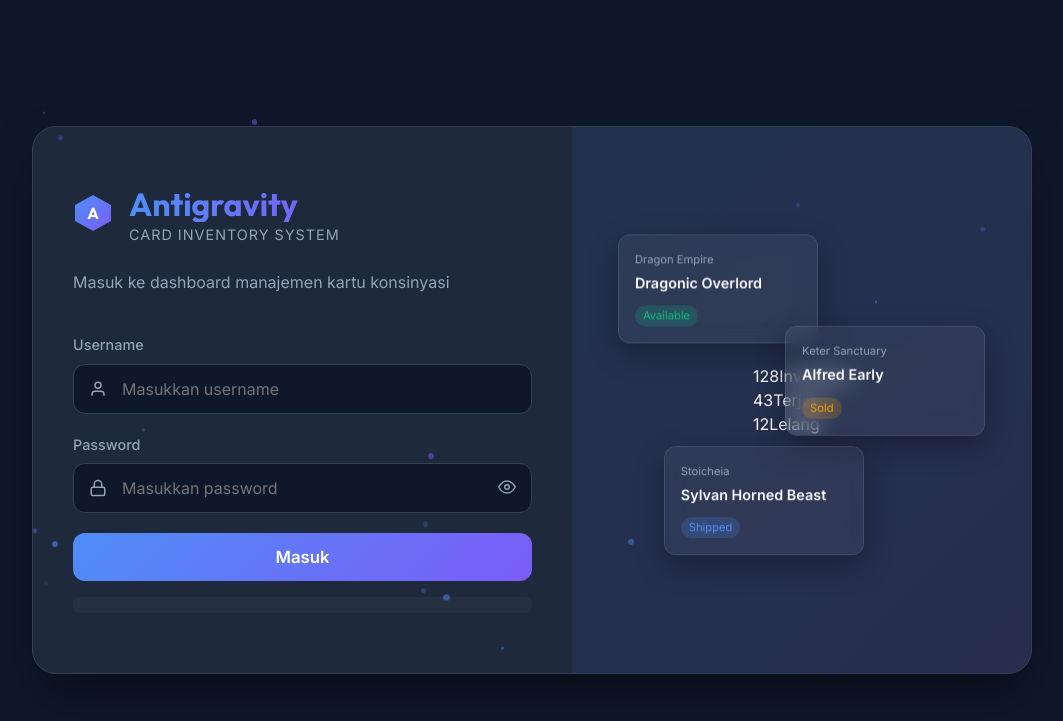
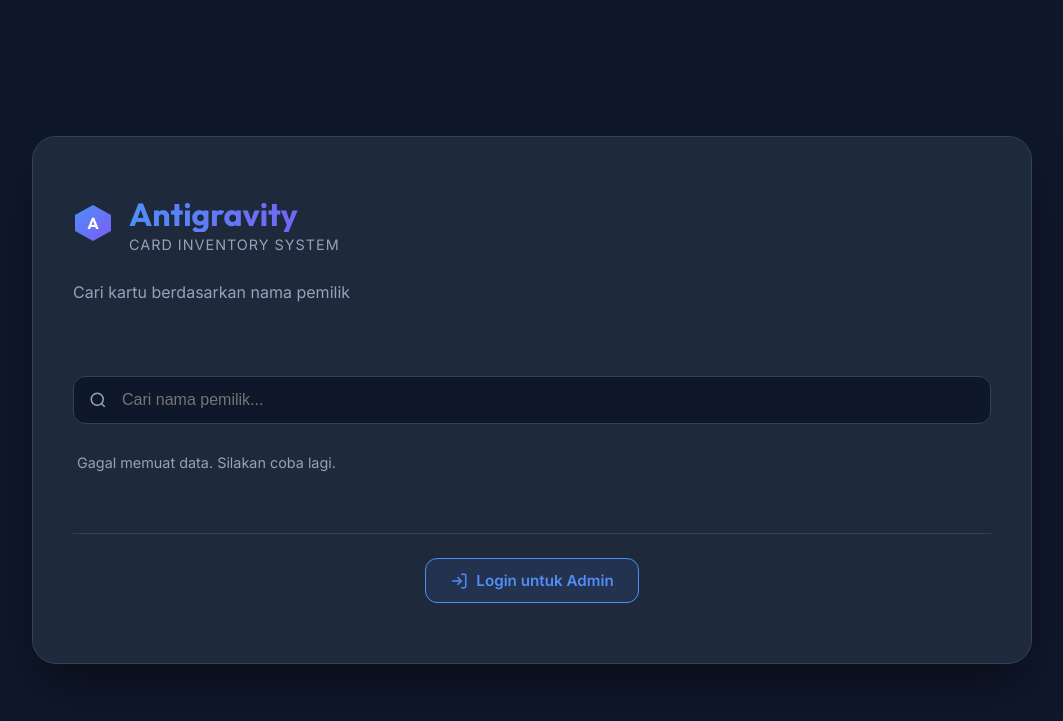
Before and after one commit to Alya-wife/AuctionVG, a PHP site: page / in a window 1280 px wide. Shown: the top 721 px of the page, without its empty margins (108-1171 px from the left). Run offline with PHP 8.4, Linux system fonts and the light colour scheme.

Commit message:
Add files via upload

```diff
--- a/assets/css/style.css
+++ b/assets/css/style.css
@@ -784,31 +784,94 @@ h1, h2, h3, h4, h5, h6 {
   font-size: 0.9rem;
 }
 
-/* Animations for login right side */
-.floating-card {
+/* Public Search Section */
+.public-search-section {
+  margin-top: 32px;
+  margin-bottom: 24px;
+}
+
+.search-box-public {
+  position: relative;
+  display: flex;
+  align-items: center;
+  margin-bottom: 24px;
+}
+
+.search-box-public svg {
   position: absolute;
-  background: rgba(255,255,255,0.05);
-  backdrop-filter: blur(10px);
-  border: 1px solid rgba(255,255,255,0.1);
+  left: 16px;
+  color: var(--text-muted);
+}
+
+.search-box-public input {
+  width: 100%;
+  background: var(--bg-dark);
+  border: 1px solid var(--border-color);
+  padding: 14px 16px 14px 48px;
+  border-radius: var(--radius-md);
+  color: var(--text-main);
+  font-size: 1rem;
+}
+
+.search-box-public input:focus {
+  border-color: var(--primary);
+  outline: none;
+}
+
+.public-owner-results {
+  display: flex;
+  flex-direction: column;
+  gap: 12px;
+  max-height: 400px;
+  overflow-y: auto;
+  padding: 4px;
+}
+
+.public-owner-card {
+  background: var(--bg-dark);
+  border: 1px solid var(--border-color);
+  border-radius: var(--radius-md);
   padding: 16px;
+  display: flex;
+  align-items: center;
+  gap: 16px;
+  cursor: pointer;
+  transition: all 0.2s;
+}
+
+.public-owner-card:hover {
+  background: rgba(79, 142, 247, 0.05);
+  border-color: var(--primary);
+  transform: translateX(4px);
+}
+
+/* Login Link Section */
+.login-link-section {
+  margin-top: 32px;
+  padding-top: 24px;
+  border-top: 1px solid var(--border-color);
+  display: flex;
+  justify-content: center;
+}
+
+.btn-show-login {
+  display: flex;
+  align-items: center;
+  gap: 8px;
+  padding: 12px 24px;
+  background: rgba(79, 142, 247, 0.1);
+  border: 1px solid var(--primary);
+  color: var(--primary);
   border-radius: var(--radius-md);
-  width: 200px;
-  box-shadow: 0 10px 30px rgba(0,0,0,0.3);
-  animation: float 6s ease-in-out infinite;
+  font-weight: 600;
+  font-size: 0.95rem;
+  transition: all 0.2s;
 }
-.card-1 { top: 20%; left: 10%; animation-delay: 0s; }
-.card-2 { top: 40%; right: 10%; animation-delay: -2s; }
-.card-3 { bottom: 20%; left: 20%; animation-delay: -4s; }
-@keyframes float {
-  0%, 100% { transform: translateY(0); }
-  50% { transform: translateY(-20px); }
+
+.btn-show-login:hover {
+  background: rgba(79, 142, 247, 0.2);
+  transform: translateY(-2px);
 }
-.fc-nation { font-size: 0.7rem; color: var(--text-muted); margin-bottom: 4px; }
-.fc-name { font-weight: 600; font-size: 0.9rem; margin-bottom: 8px; }
-.fc-status { display: inline-block; padding: 2px 8px; border-radius: 12px; font-size: 0.7rem; }
-.fc-status.available { background: rgba(16, 185, 129, 0.2); color: var(--status-available); }
-.fc-status.sold { background: rgba(245, 158, 11, 0.2); color: var(--status-sold); }
-.fc-status.shipped { background: rgba(79, 142, 247, 0.2); color: var(--status-shipped); }
 
 /* Banner / Promo */
 .promo-banner-area {
@@ -1127,6 +1190,8 @@ h1, h2, h3, h4, h5, h6 {
   .login-right { display: none; }
   .login-card { padding: 40px 24px; }
 
+  .public-owner-results { max-height: 300px; }
+
   .auction-grid { grid-template-columns: 1fr; }
 }
 
--- /dev/null
+++ b/assets/js/index.js
@@ -0,0 +1,210 @@
+let inventoryData = [];
+
+document.addEventListener('DOMContentLoaded', () => {
+    loadPublicOwners();
+    initPublicSearch();
+    initLoginModal();
+    initModals();
+});
+
+// Load data for public search
+async function loadPublicOwners() {
+    try {
+        inventoryData = await API.request('getInventory');
+        renderPublicOwners();
+    } catch(e) {
+        document.getElementById('publicOwnerResults').innerHTML =
+            '<p class="empty-msg">Gagal memuat data. Silakan coba lagi.</p>';
+    }
+}
+
+// Init public search functionality
+function initPublicSearch() {
+    document.getElementById('publicOwnerSearch').addEventListener('input', renderPublicOwners);
+}
+
+// Render owner list for public search
+function renderPublicOwners() {
+    const search = document.getElementById('publicOwnerSearch').value.toLowerCase().trim();
+
+    const map = {};
+    inventoryData.forEach(card => {
+        if (!map[card.owner]) {
+            map[card.owner] = {
+                name: card.owner,
+                total: 0,
+                available: 0,
+                sold: 0,
+                shipment: 0,
+                payment: 0,
+                completed: 0,
+                cards: []
+            };
+        }
+        const o = map[card.owner];
+        o.total++;
+        o.cards.push(card);
+        if (['Available','Auction'].includes(card.status)) o.available++;
+        if (card.status === 'Sold') o.sold++;
+        if (card.status === 'Waiting Shipment') o.shipment++;
+        if (card.status === 'Waiting Payment') o.payment++;
+        if (card.status === 'Completed') o.completed++;
+    });
+
+    let owners = Object.values(map);
+
+    // Only filter if there's search input
+    if (search) {
+        owners = owners.filter(o => o.name.toLowerCase().includes(search));
+    }
+
+    const container = document.getElementById('publicOwnerResults');
+
+    if (!owners.length && search) {
+        container.innerHTML = '<p class="empty-msg">Tidak ada pemilik ditemukan dengan nama tersebut.</p>';
+        return;
+    }
+
+    if (!owners.length && !search) {
+        container.innerHTML = '<p class="empty-msg">Ketik nama pemilik untuk mencari kartu.</p>';
+        return;
+    }
+
+    container.innerHTML = owners.map(o => `
+        <div class="public-owner-card" onclick="openPublicOwnerDetail('${o.name}')">
+            <div class="owner-avatar">${o.name.charAt(0).toUpperCase()}</div>
+            <div class="owner-body">
+                <h3>${o.name}</h3>
+                <p>${o.total} kartu total</p>
+                <div class="owner-badges">
+                    <span class="status-badge status-available">${o.available} Tersedia</span>
+                    <span class="status-badge status-sold">${o.sold} Terjual</span>
+                    ${o.shipment ? `<span class="status-badge status-waiting-shipment">${o.shipment} Kirim</span>` : ''}
+                    ${o.payment  ? `<span class="status-badge status-waiting-payment">${o.payment} Bayar</span>` : ''}
+                    <span class="status-badge status-completed">${o.completed} Selesai</span>
+                </div>
+            </div>
+            <svg width="18" height="18" viewBox="0 0 24 24" fill="none" stroke="currentColor" stroke-width="2" style="color:var(--text-muted);flex-shrink:0">
+                <polyline points="9 18 15 12 9 6"/>
+            </svg>
+        </div>
+    `).join('');
+}
+
+// Open public owner detail modal
+window.openPublicOwnerDetail = function(ownerName) {
+    const cards = inventoryData.filter(c => c.owner === ownerName);
+    document.getElementById('publicOwnerDetailName').textContent = ownerName;
+
+    let rows = cards.map(c => {
+        const sc = UI.statusClass(c.status);
+        // Extra info per status (hide sensitive info like buyer name and price for public)
+        let extra = '';
+        if (c.soldDate) extra += `<div class="detail-meta">Terjual: <strong>${UI.formatDate(c.soldDate)}</strong></div>`;
+        if (c.shipDate) extra += `<div class="detail-meta">Tgl Kirim: <strong>${UI.formatDate(c.shipDate)}</strong></div>`;
+        if (c.payoutDate) extra += `<div class="detail-meta">Tgl Bayar: <strong>${UI.formatDate(c.payoutDate)}</strong></div>`;
+
+        return `
+            <div class="detail-card-row">
+                <div class="detail-card-img">
+                    <img src="${UI.cardImage(c)}" alt="${c.name}">
+                </div>
+                <div class="detail-card-info">
+                    <div class="detail-card-name">${c.name}</div>
+                    <div class="detail-meta">${c.nation} · Diterima ${UI.formatDate(c.date)}</div>
+                    ${extra}
+                </div>
+                <span class="status-badge status-${sc}">${c.status}</span>
+            </div>
+        `;
+    }).join('');
+
+    document.getElementById('publicOwnerDetailContent').innerHTML = rows || '<p class="empty-msg">Tidak ada kartu.</p>';
+    openModal('modalPublicOwnerDetail');
+};
+
+// Init login modal
+function initLoginModal() {
+    const showLoginBtn = document.getElementById('showLoginBtn');
+    const loginForm = document.getElementById('loginForm');
+    const togglePassword = document.getElementById('togglePassword');
+
+    showLoginBtn.addEventListener('click', () => {
+        openModal('modalLogin');
+    });
+
+    // Toggle password visibility
+    if (togglePassword) {
+        togglePassword.addEventListener('click', () => {
+            const pwdInput = document.getElementById('password');
+            const type = pwdInput.type === 'password' ? 'text' : 'password';
+            pwdInput.type = type;
+
+            const eyeIcon = togglePassword.querySelector('svg');
+            if (type === 'text') {
+                eyeIcon.innerHTML = '<path d="M17.94 17.94A10.07 10.07 0 0 1 12 20c-7 0-11-8-11-8a18.45 18.45 0 0 1 5.06-5.94M9.9 4.24A9.12 9.12 0 0 1 12 4c7 0 11 8 11 8a18.5 18.5 0 0 1-2.16 3.19m-6.72-1.07a3 3 0 1 1-4.24-4.24"/><line x1="1" y1="1" x2="23" y2="23"/>';
+            } else {
+                eyeIcon.innerHTML = '<path d="M1 12s4-8 11-8 11 8 11 8-4 8-11 8-11-8-11-8z"/><circle cx="12" cy="12" r="3"/>';
+            }
+        });
+    }
+
+    loginForm.addEventListener('submit', async (e) => {
+        e.preventDefault();
+        const username = document.getElementById('username').value;
+        const password = document.getElementById('password').value;
+        const btn = document.getElementById('loginBtn');
+        const btnText = document.getElementById('loginBtnText');
+        const spinner = document.getElementById('loginSpinner');
+        const errorDiv = document.getElementById('loginError');
+
+        btn.disabled = true;
+        btnText.style.display = 'none';
+        spinner.classList.remove('hidden');
+        errorDiv.classList.add('hidden');
+
+        try {
+            const user = await API.request('login', { username, password });
+            Auth.setUser(user);
+            window.location.href = 'dashboard.html';
+        } catch (err) {
+            errorDiv.classList.remove('hidden');
+            document.getElementById('loginErrorMsg').textContent = err.message || 'Login gagal';
+            btn.disabled = false;
+            btnText.style.display = 'inline';
+            spinner.classList.add('hidden');
+        }
+    });
+}
+
+// Modal management
+function initModals() {
+    document.querySelectorAll('.modal-overlay').forEach(m => {
+        m.addEventListener('click', e => {
+            if (e.target === m) closeModal(m.id);
+        });
+    });
+
+    document.querySelectorAll('.modal-close').forEach(btn => {
+        btn.addEventListener('click', () => {
+            const modal = btn.closest('.modal-overlay');
+            if (modal) closeModal(modal.id);
+        });
+    });
+}
+
+function openModal(id) {
+    const m = document.getElementById(id);
+    if (m) {
+        m.style.display = 'flex';
+        setTimeout(() => m.classList.add('active'), 10);
+    }
+}
+
+function closeModal(id) {
+    const m = document.getElementById(id);
+    if (m) {
+        m.classList.remove('active');
+        setTimeout(() => m.style.display = 'none', 300);
+    }
+}
--- a/index.html
+++ b/index.html
@@ -4,8 +4,8 @@
 <head>
   <meta charset="UTF-8" />
   <meta name="viewport" content="width=device-width, initial-scale=1.0" />
-  <title>Antigravity Card Inventory – Login</title>
-  <meta name="description" content="Login ke sistem inventory kartu Vanguard konsinyasi Antigravity" />
+  <title>Antigravity Card Inventory – Cari Kartu</title>
+  <meta name="description" content="Cari kartu dan status kartu konsinyasi Antigravity berdasarkan nama pemilik" />
   <link rel="preconnect" href="https://fonts.googleapis.com" />
   <link rel="preconnect" href="https://fonts.gstatic.com" crossorigin />
   <link
@@ -39,9 +39,70 @@
           </div>
         </div>
 
-        <p class="login-subtitle">Masuk ke dashboard manajemen kartu konsinyasi</p>
+        <p class="login-subtitle">Cari kartu berdasarkan nama pemilik</p>
 
-        <form id="loginForm" class="login-form">
+        <!-- Public Search Section -->
+        <div class="public-search-section">
+          <div class="search-box-public">
+            <svg width="18" height="18" viewBox="0 0 24 24" fill="none" stroke="currentColor" stroke-width="2">
+              <circle cx="11" cy="11" r="8"/>
+              <line x1="21" y1="21" x2="16.65" y2="16.65"/>
+            </svg>
+            <input type="text" id="publicOwnerSearch" placeholder="Cari nama pemilik..." />
+          </div>
+
+          <div id="publicOwnerResults" class="public-owner-results">
+            <div class="loading-state">
+              <div class="spinner"></div>
+              <p>Memuat data...</p>
+            </div>
+          </div>
+        </div>
+
+        <!-- Login Button -->
+        <div class="login-link-section">
+          <button id="showLoginBtn" class="btn-show-login">
+            <svg width="18" height="18" viewBox="0 0 24 24" fill="none" stroke="currentColor" stroke-width="2">
+              <path d="M15 3h4a2 2 0 0 1 2 2v14a2 2 0 0 1-2 2h-4"/>
+              <polyline points="10 17 15 12 10 7"/>
+              <line x1="15" y1="12" x2="3" y2="12"/>
+            </svg>
+            Login untuk Admin
+          </button>
+        </div>
+      </div>
+    </div>
+  </div>
+
+  <!-- Modal: Owner Detail (Public) -->
+  <div class="modal-overlay" id="modalPublicOwnerDetail">
+    <div class="modal-box large">
+      <div class="modal-header">
+        <h3 id="publicOwnerDetailName">Detail Pemilik</h3>
+        <button class="modal-close" id="modalPublicOwnerDetailClose">
+          <svg width="20" height="20" viewBox="0 0 24 24" fill="none" stroke="currentColor" stroke-width="2">
+            <line x1="18" y1="6" x2="6" y2="18"/>
+            <line x1="6" y1="6" x2="18" y2="18"/>
+          </svg>
+        </button>
+      </div>
+      <div id="publicOwnerDetailContent" class="modal-form"></div>
+    </div>
+  </div>
+
+  <!-- Modal: Login Form -->
+  <div class="modal-overlay" id="modalLogin">
+    <div class="modal-box">
+      <div class="modal-header">
+        <h3>Login Admin</h3>
+        <button class="modal-close" id="modalLoginClose">
+          <svg width="20" height="20" viewBox="0 0 24 24" fill="none" stroke="currentColor" stroke-width="2">
+            <line x1="18" y1="6" x2="6" y2="18"/>
+            <line x1="6" y1="6" x2="18" y2="18"/>
+          </svg>
+        </button>
+      </div>
+      <form id="loginForm" class="modal-form">
         <div class="form-group">
           <label for="username">Username</label>
           <div class="input-wrapper">
@@ -85,42 +146,14 @@
           <div id="loginSpinner" class="spinner hidden"></div>
         </button>
       </form>
-
-        <div class="login-demo-hint">
-        </div>
-      </div>
-
-      <div class="login-right">
-        <div class="login-visual">
-          <div class="floating-card card-1">
-            <div class="fc-nation">Dragon Empire</div>
-            <div class="fc-name">Dragonic Overlord</div>
-            <div class="fc-status available">Available</div>
-          </div>
-          <div class="floating-card card-2">
-            <div class="fc-nation">Keter Sanctuary</div>
-            <div class="fc-name">Alfred Early</div>
-            <div class="fc-status sold">Sold</div>
-          </div>
-          <div class="floating-card card-3">
-            <div class="fc-nation">Stoicheia</div>
-            <div class="fc-name">Sylvan Horned Beast</div>
-            <div class="fc-status shipped">Shipped</div>
-          </div>
-          <div class="stats-preview">
-            <div class="sp-item"><span class="sp-num">128</span><span class="sp-label">Inventory</span></div>
-            <div class="sp-item"><span class="sp-num">43</span><span class="sp-label">Terjual</span></div>
-            <div class="sp-item"><span class="sp-num">12</span><span class="sp-label">Lelang</span></div>
-          </div>
-        </div>
-      </div>
     </div>
   </div>
 
   <script src="assets/js/config.js"></script>
   <script src="assets/js/api.js"></script>
   <script src="assets/js/auth.js"></script>
-  <script src="assets/js/login.js"></script>
+  <script src="assets/js/ui.js"></script>
+  <script src="assets/js/index.js"></script>
 </body>
 
 </html>
```
Lines whose indentation alone changed are shown as unchanged.
